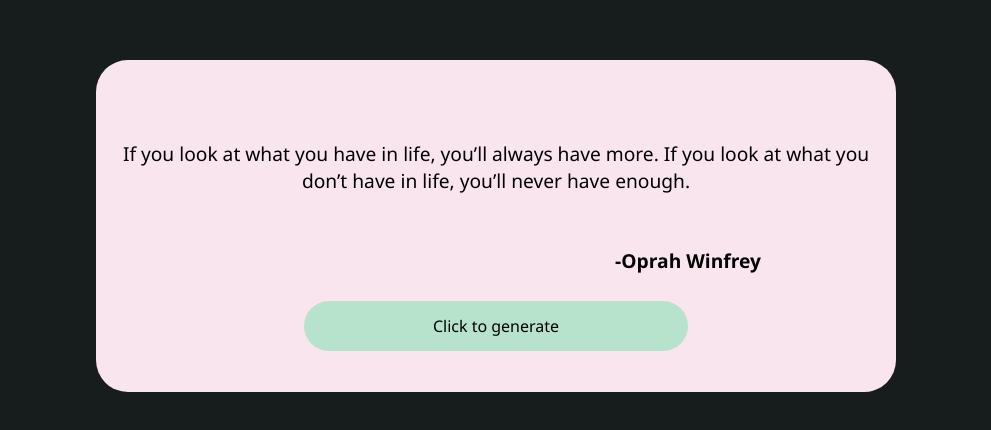
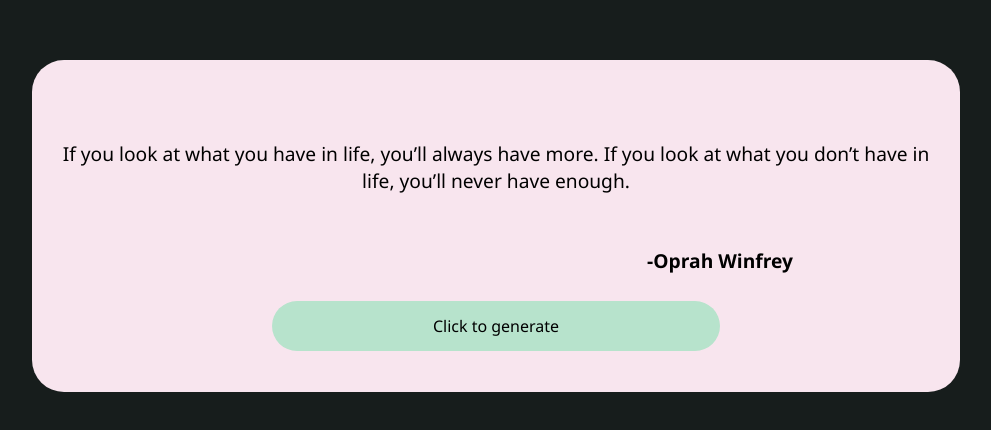
Before and after one commit to Luisriosca/quote-generator, a React (Create React App) app: page / in a window 1280 px wide. Shown: the part 174-604 px from the top of the page, without its empty margins (144-1135 px from the left). Built offline with nearby package versions, Linux system fonts and the light colour scheme.

Commit message:
Arreglando ancho

```diff
--- a/src/components/QuoteWindow/QuoteWindow.css
+++ b/src/components/QuoteWindow/QuoteWindow.css
@@ -1,7 +1,7 @@
 .QuoteWindow{
     background-color: #F8E5EE;
     /* min-width: 60vw; */
-    width: 60vw;
+    width: 70vw;
     height: 300px;
     min-height: 25vh;
     padding: 16px;
```
